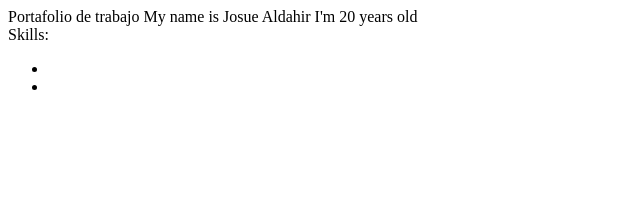
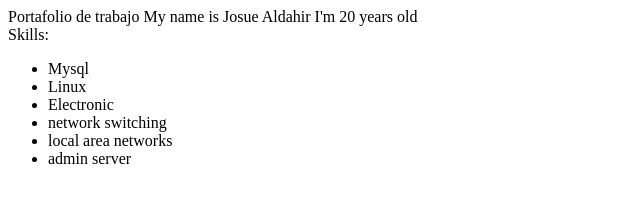
Before and after one commit to alda007/prueba3, a plain HTML site: page holamundo.html in a window 1280 px wide. Shown: the whole page, without its empty margins (0-640 px from the left). Drawn offline with Linux system fonts and the light colour scheme.

Commit message:
Añadiendo skills

```diff
--- a/holamundo.html
+++ b/holamundo.html
@@ -8,8 +8,12 @@
 My name is Josue Aldahir I'm 20 years old
 <br>Skills:
 <ul>
-	<li></li>
-    <li></li>
+	<li>Mysql</li>
+    <li>Linux</li>
+    <li>Electronic</li>
+    <li>network switching</li>
+    <li>local area networks</li>
+    <li>admin server</li>
 </ul>
 </body>
 <html>
```
